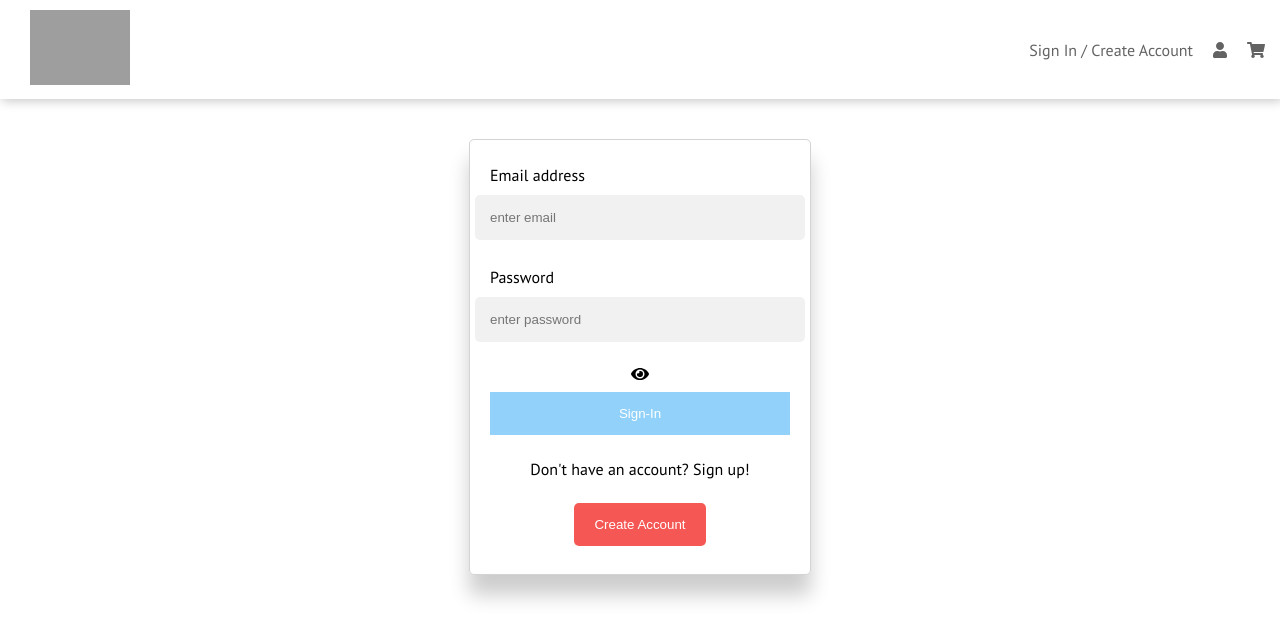
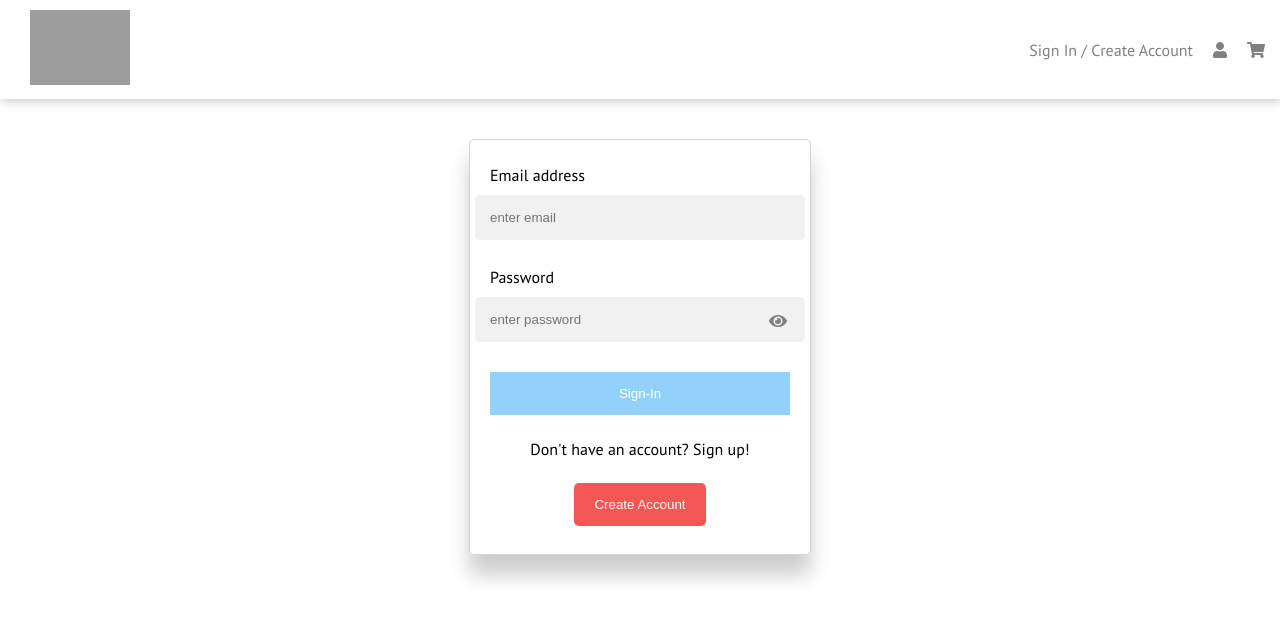
Before and after one commit to CraigA27/ProjectThree, a React (Create React App) app in the folder project3/: page /customers in a window 1280 px wide. Shown: the top 640 px of the page. Built offline with nearby package versions, Linux system fonts and the light colour scheme; no server answers; grey boxes are pictures that could not be loaded.

Commit message:
additional css

```diff
--- a/project3/src/App.css
+++ b/project3/src/App.css
@@ -26,8 +26,15 @@
 
 .navLink > a {
   text-decoration: none;
-  color: rgb(99, 99, 99);
+  color: grey
 }
+
+.navLink > a:hover{
+  color: #f54642;
+  cursor: pointer;
+}
+
+
 
 .header-logo {
   width: 100px;
--- a/project3/src/Styling/Login.css
+++ b/project3/src/Styling/Login.css
@@ -1,5 +1,6 @@
 .login {
     display: flex;
+    position: relative;
     flex-direction: column;
     align-items: center;
     margin-top: 40px;
@@ -12,6 +13,13 @@
     margin-right: auto;
     box-shadow: 0px 20px 20px rgba(0, 0, 0, 0.2);
 
+}
+
+.login > i {
+    position: absolute;
+    left: 88%;
+    top: 41.25%;
+    color: grey;
 }
 
 .login-label{
```
Also changed, not shown: 1 other file (tests, documents, lock files or other folders).
